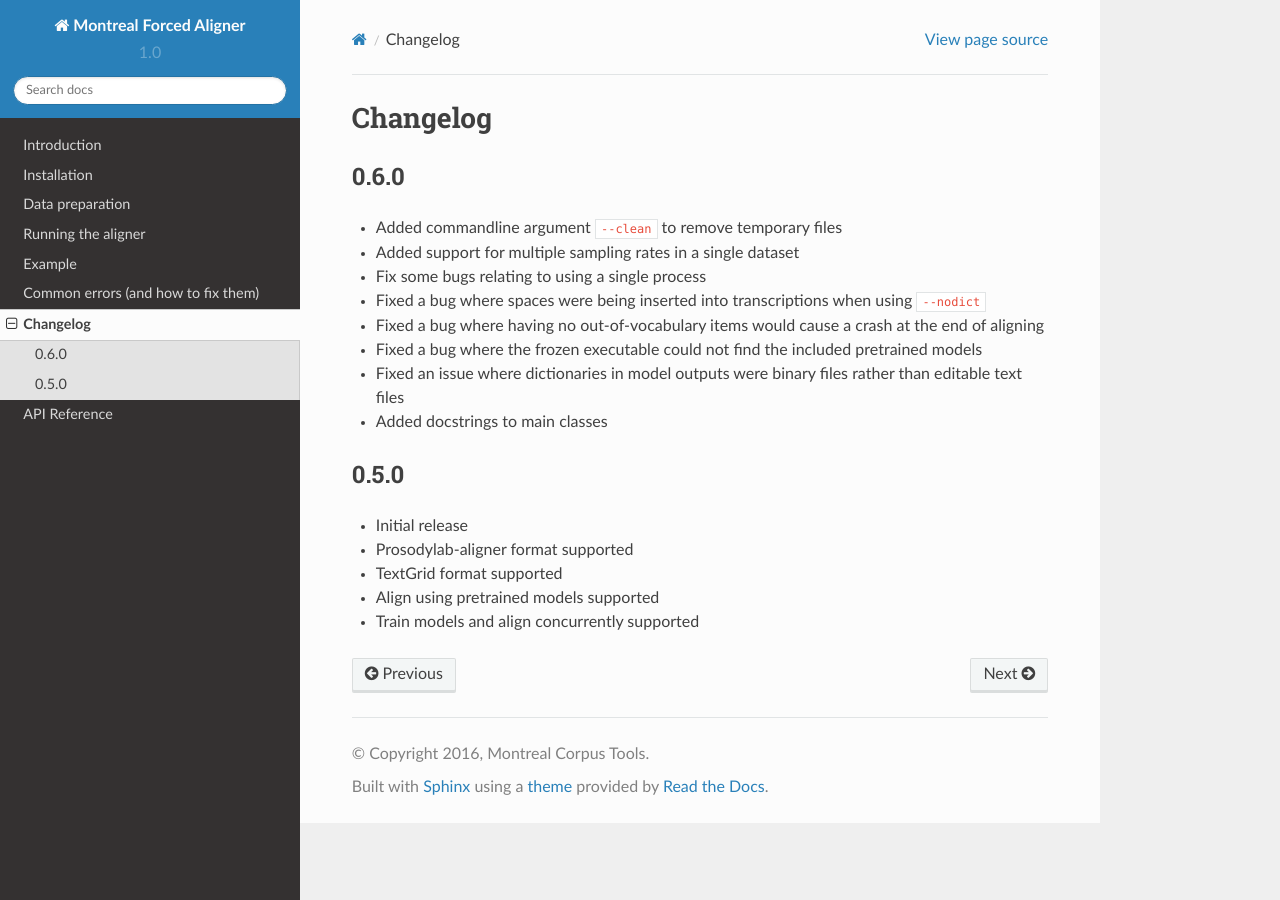
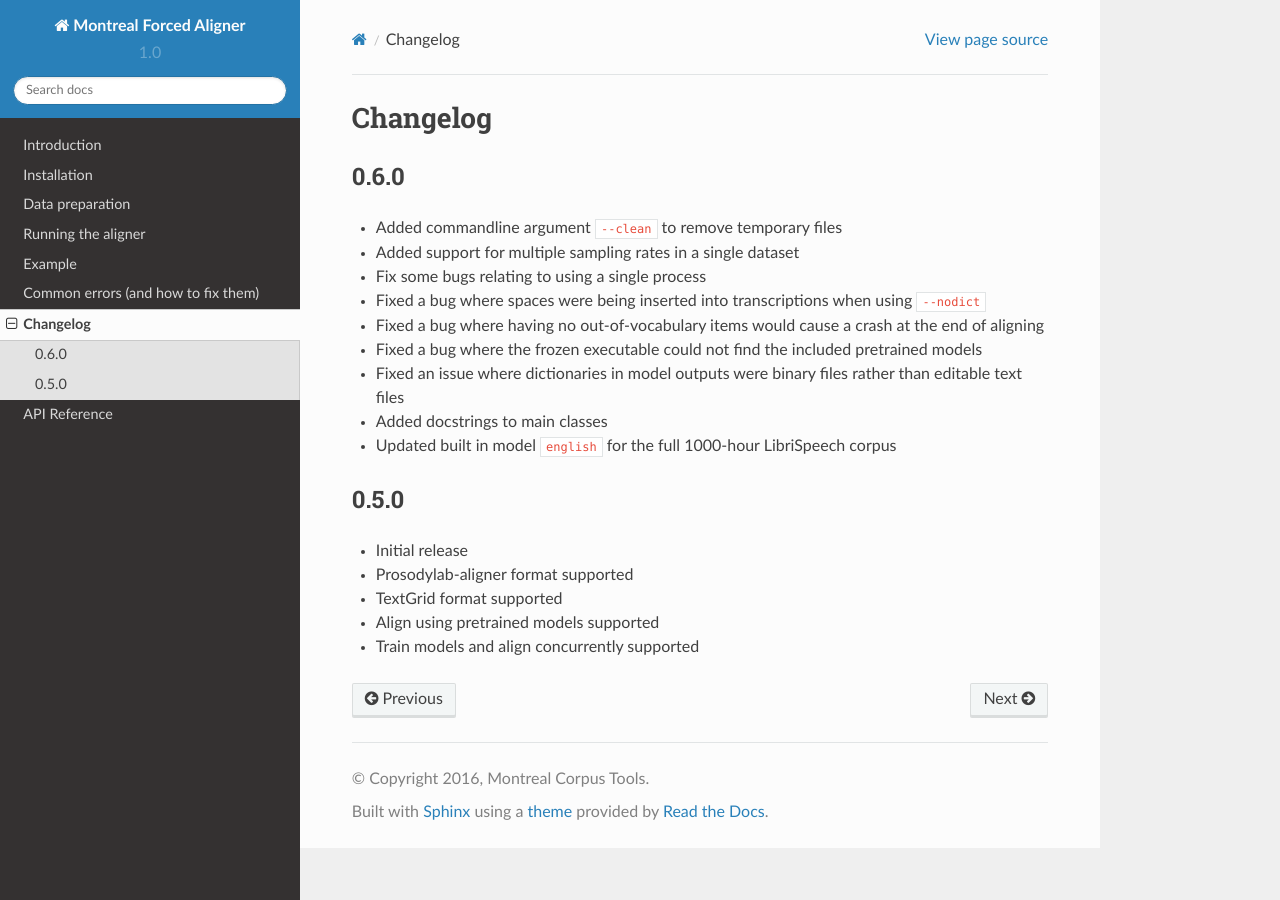
Before and after one commit to MontrealCorpusTools/Montreal-Forced-Aligner, a Sphinx documentation site: the page built from docs/source/changelog.rst, in a window 1280 px wide. Built offline with Sphinx 7.4.7 and the Read the Docs theme 2.0.0, drawn with Linux system fonts in a browser that asks for light colours.

Commit message:
Update changelog

```diff
--- a/docs/source/changelog.rst
+++ b/docs/source/changelog.rst
@@ -14,6 +14,7 @@ Changelog
 - Fixed a bug where the frozen executable could not find the included pretrained models
 - Fixed an issue where dictionaries in model outputs were binary files rather than editable text files
 - Added docstrings to main classes
+- Updated built in model ``english`` for the full 1000-hour LibriSpeech corpus
 
 0.5.0
 -----
```
